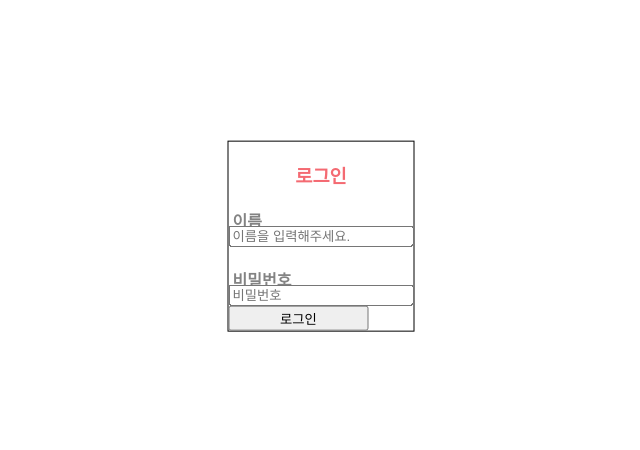
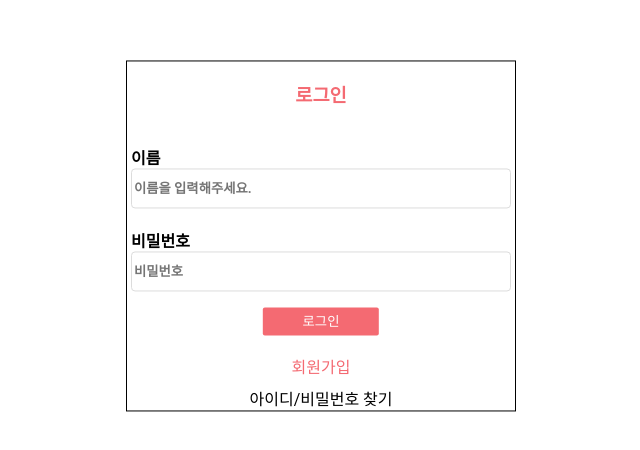
Before and after one commit to eunseo130/DeNS, a React (Create React App) app in the folder FrontEnd/: page / in a window 1280 px wide. Shown: the part 164-614 px from the top of the page, without its empty margins (319-959 px from the left). Built offline with nearby package versions, Linux system fonts and the light colour scheme; no server answers.

Commit message:
feature_hyeongjun Add Dashboard

```diff
--- a/FrontEnd/package.json
+++ b/FrontEnd/package.json
@@ -1,5 +1,4 @@
 {
-  "proxy": "http://localhost:8080",
   "name": "frontend",
   "version": "0.1.0",
   "private": true,
--- a/FrontEnd/src/component/loginComponent/Login.js
+++ b/FrontEnd/src/component/loginComponent/Login.js
@@ -30,15 +30,19 @@ function Login() {
         <H3>로그인</H3>
         <Container>
           <Name>이름</Name>
+          <InputSquare  placeholder="이름을 입력해주세요." onChange={onChangeId} value={name}/>
           {/* <input placeholder="이름을 입력해주세요." onChange={(e) => Setname(e.target.value)}/>      */}
-          <input placeholder="이름을 입력해주세요." onChange={onChangeId} value={name}/>
+          {/* <input placeholder="이름을 입력해주세요." onChange={onChangeId} value={name}/>      */}
         </Container>
 
         <Container>
           <Name>비밀번호</Name>
-          <input placeholder="비밀번호" onChange={onChangePw} value={password}/>
+          <InputSquare  placeholder="비밀번호" onChange={onChangePw} value={password}/>
+          {/* <input placeholder="비밀번호" onChange={onChangePw} value={password}/> */}
         </Container>
         <Btn onClick={LoginConsole}>로그인</Btn>
+        <SignUpBtn>회원가입</SignUpBtn>
+        <FindIdPw>아이디/비밀번호 찾기</FindIdPw>
 
       </LoginBox>
     );
@@ -51,6 +55,8 @@ const LoginBox = styled.div`
   transform:translate(-50%, -50%);
 
   border: 1px solid; // 위치 확인용
+  display: flex;
+  flex-direction: column;
 `;
 
 const H3 = styled.h3`
@@ -60,6 +66,17 @@ const H3 = styled.h3`
 
 const Btn = styled.button`
   width:140px;
+  position: relative;
+  left: 50%;
+  transform:translate(-50%, 0%);
+  background-color: #F46A72;
+  color: white;
+  border: none;
+  border-radius: 2px;
+
+  margin-top: 4%;
+  width: 30%;
+  height: 3.5vh;
 `;
 
 const Container = styled.div`
@@ -72,31 +89,42 @@ const Name = styled.span`
   font-family: Roboto;
   font-style: normal;
   font-weight: 700;
-  color: rgba(131,131,131,1);
   width: 150px;
   height: 18px;
   margin-left: 4px;
-`;
+  `;
 
-const InputSquare = {
-  fontFamily: "Roboto",
-  fontStyle: "normal",
-  fontWeight: 700,
-  color: 'rgba(220,220,220,1)',
-  // width: '233px',
-  // height: '18px',
-  marginTop: '5px',
-  marginLeft: '10px',
+const InputSquare = styled.input`
+  font-family: Roboto;
+  font-style: normal;
+  font-weight: 700;
+  margin-top: 5px;
+  margin-left: 4px;
+  margin-right: 4px;
 
-  width: '374px',
-  height: '36px',
-  backgroundColor: 'rgba(255,255,255,1)',
-  borderWidth: '1px',
-  borderColor: 'rgba(220,220,220,1)',
-  display: 'flex',
-  flexDirection: 'column',
-  borderStyle: 'solid',
-};
+  width: 374px;
+  height: 36px;
+  background-color: rgba(255,255,255,1);
+  border-width: 1px;
+  border-color: rgba(220,220,220,1);
+  border-radius: 4px;
+  display: flex;
+  flex-direction: column;
+  border-style: solid;
+`
+
+const SignUpBtn = styled.a`
+  text-align: center;
+  margin-top: 5%;
+  color: #F46A72;
+  font-family: Roboto;
+`
+
+const FindIdPw = styled.a`
+  text-align: center;
+  margin-top: 2%;
+  font-family: Roboto;
+`
 
 
 export default Login;
--- a/FrontEnd/src/index.js
+++ b/FrontEnd/src/index.js
@@ -7,3 +7,5 @@ import ReactDOM from 'react-dom'
 
 import Login from './component/loginComponent/Login'
 ReactDOM.render(<Login/>, document.getElementById('root'));
+// import Dashboard from './component/dashboardComponent/Dashboard'
+// ReactDOM.render(<Dashboard/>, document.getElementById('root'));
```
Also changed, not shown: FrontEnd/src/component/dashboardComponent/Dashboard.js (added, +104 -0 lines), FrontEnd/src/component/dashboardComponent/Message.js (added, +35 -0 lines), FrontEnd/src/component/dashboardComponent/MessageTitle.js (added, +68 -0 lines), FrontEnd/src/component/dashboardComponent/TeamLink.js (added, +52 -0 lines), 1 other file (tests, documents, lock files or other folders).
